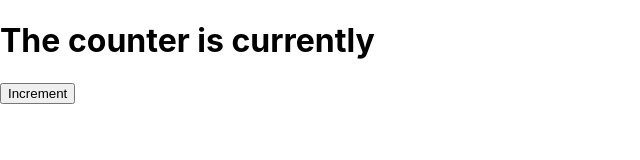
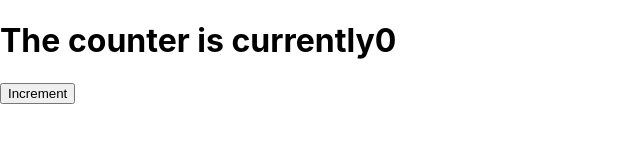
Before and after one commit to florianbar/click-counter-app-jest, a React (Create React App) app: page / in a window 1280 px wide. Shown: the top 160 px of the page, without its empty margins (0-640 px from the left). Built offline with nearby package versions, Linux system fonts and the light colour scheme.

Commit message:
Setup test for counter initial value

```diff
--- a/src/App.js
+++ b/src/App.js
@@ -1,11 +1,20 @@
+import { useState } from 'react';
+
 import logo from './logo.svg';
 import './App.css';
 
 function App() {
+  const [count, setCount] = useState(0);
+
   return (
     <div data-test="component-app">
-      <h1 data-test="counter-display">The counter is currently</h1>
-      <button data-test="increment-button">Increment</button>
+      <h1 data-test="counter-display">
+        The counter is currently
+        <span data-test="count">{count}</span>
+      </h1>
+      <button data-test="increment-button">
+        Increment
+      </button>
     </div>
   );
 }
```
Also changed, not shown: 1 other file (tests, documents, lock files or other folders).
